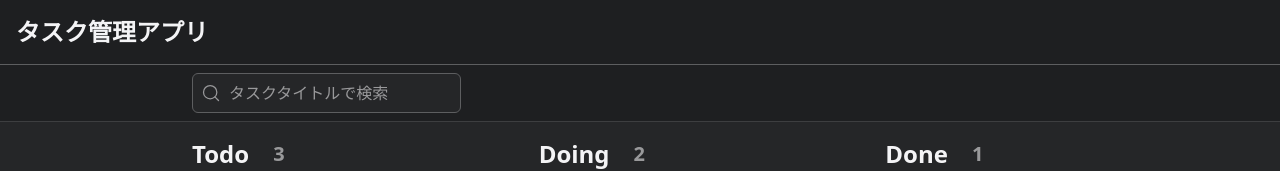
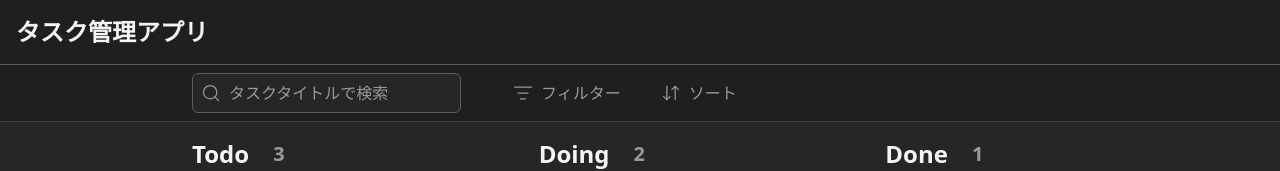
Before and after one commit to yuma-ouchi0907/task-management, a Next.js app in the folder frontend/: page / in a window 1280 px wide. Shown: the top 171 px of the page. Built offline with nearby package versions, Linux system fonts and the light colour scheme.

Commit message:
feat: implement toolbar (search, filter, sort) and temporary task list UI

```diff
--- a/frontend/src/app/page.tsx
+++ b/frontend/src/app/page.tsx
@@ -12,6 +12,7 @@ export const SearchContext = createContext<SearchContextType>(["", () => {}]);
 
 export default function Home() {
   const [query, setQuery] = useState<string>("");
+  //const [filter, setFilter] = useState<string>("");
 
   return (
     <>
--- /dev/null
+++ b/frontend/src/app/tasks/components/FilterIcon.tsx
@@ -0,0 +1,7 @@
+import { ListFilter } from "lucide-react";
+
+const FilterIcon = () => {
+  return <ListFilter className="m-2 h-5 w-5" strokeWidth={1.5} />;
+};
+
+export default FilterIcon;
--- /dev/null
+++ b/frontend/src/app/tasks/components/FilterMenu.tsx
@@ -0,0 +1,11 @@
+import FilterIcon from "@/app/tasks/components/FilterIcon";
+const FilterMenu = () => {
+  return (
+    <span className="flex items-center">
+      <FilterIcon />
+      フィルター
+    </span>
+  );
+};
+
+export default FilterMenu;
--- a/frontend/src/app/tasks/components/SearchInput.tsx
+++ b/frontend/src/app/tasks/components/SearchInput.tsx
@@ -5,7 +5,7 @@ type Props = {
   placeholder?: string;
 };
 
-export default function SearchInput({ placeholder = "検索" }: Props) {
+const SearchInput = ({ placeholder = "検索" }: Props) => {
   const [query, setQuery] = useContext(SearchContext);
   return (
     <input
@@ -16,4 +16,6 @@ export default function SearchInput({ placeholder = "検索" }: Props) {
       className="flex-1 bg-transparent text-[var(--text-primary)] placeholder-[var(--text-secondary)] focus:outline-none"
     />
   );
-}
+};
+
+export default SearchInput;
--- /dev/null
+++ b/frontend/src/app/tasks/components/SortIcon.tsx
@@ -0,0 +1,7 @@
+import { ArrowDownUp } from "lucide-react";
+
+const SortIcon = () => {
+  return <ArrowDownUp className="m-2 h-5 w-5" strokeWidth={1.5} />;
+};
+
+export default SortIcon;
--- /dev/null
+++ b/frontend/src/app/tasks/components/SortMenu.tsx
@@ -0,0 +1,12 @@
+import SortIcon from "@/app/tasks/components/SortIcon";
+
+const SortMenu = () => {
+  return (
+    <span className="flex items-center">
+      <SortIcon />
+      ソート
+    </span>
+  );
+};
+
+export default SortMenu;
--- a/frontend/src/app/tasks/components/ToolBar.tsx
+++ b/frontend/src/app/tasks/components/ToolBar.tsx
@@ -1,11 +1,17 @@
 import SearchBar from "@/app/tasks/components/SearchBar";
+import FilterMenu from "./FilterMenu";
+import SortMenu from "./SortMenu";
 
-export default function Toolbar() {
+const Toolbar = () => {
   return (
     <section className="text-l grid w-screen content-center border-b border-[var(--border-primary)]/50 bg-[var(--bg-base)] px-45 leading-12 text-[var(--text-secondary)]">
       <div className="flex h-14 content-center gap-8">
         <SearchBar />
+        <FilterMenu />
+        <SortMenu />
       </div>
     </section>
   );
-}
+};
+
+export default Toolbar;
```
